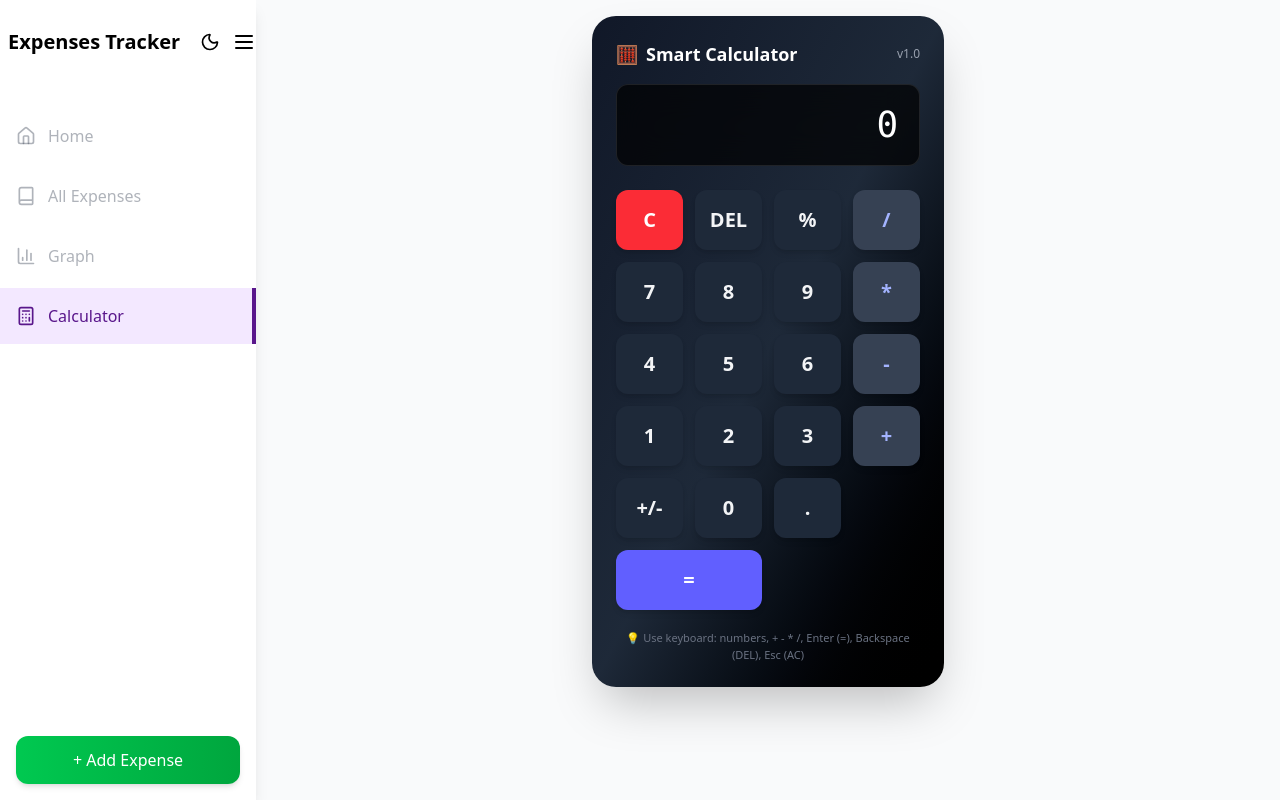
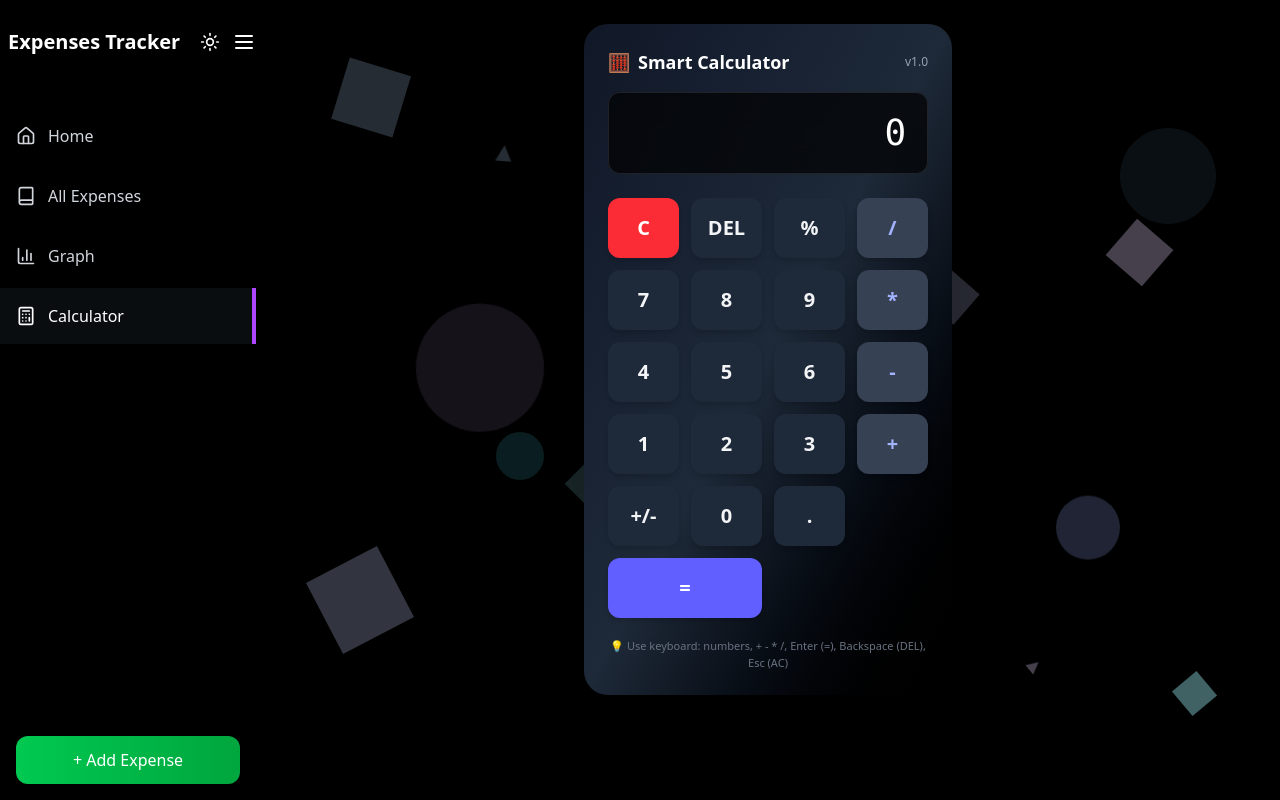
Before and after one commit to dulmini11/coinwise, a Next.js app: page / in a window 1280 px wide. Both pictures are taken after a click on the button "Calculator". Built offline with nearby package versions, Linux system fonts and the light colour scheme.

Commit message:
Add background animations for calculator section

```diff
--- a/src/app/page.tsx
+++ b/src/app/page.tsx
@@ -24,7 +24,7 @@ import cancel from "../../public/cancel.png";
 
 export default function ExpensesPage() {
   // States
-  const [activeTab, setActiveTab] = useState("all_expenses"); // Navigation state
+  const [activeTab, setActiveTab] = useState("home"); // Navigation state
   const [isMinimized, setIsMinimized] = useState(false);
   const [isMobileSidebarOpen, setIsMobileSidebarOpen] = useState(false); // New mobile state
   const [categories, setCategories] = useState<string[]>([
@@ -38,7 +38,7 @@ export default function ExpensesPage() {
   const [sortBy, setSortBy] = useState("date");
   const [search, setSearch] = useState("");
   const [expenses, setExpenses] = useState<any[]>([]);
-  const [darkMode, setDarkMode] = useState(false);
+  const [darkMode, setDarkMode] = useState(true);
   const [selectedMonth, setSelectedMonth] = useState<string>(""); // New state for month selection
   const COLORS = ["#0088FE", "#00C49F", "#FFBB28", "#FF8042"];
 
@@ -658,8 +658,34 @@ export default function ExpensesPage() {
 
       case "calculator":
         return (
-          <div className="w-full max-w-sm mx-auto p-4">
-            <div className="bg-gradient-to-br from-gray-900 via-gray-800 to-black rounded-3xl shadow-2xl p-4 md:p-6 relative overflow-hidden">
+          <div className="relative min-h-screen overflow-hidden p-4">
+
+            {/* Animated Geometric Shapes */}
+            <div className="absolute inset-0 overflow-hidden">
+              {/* Squares */}
+              <div className="absolute top-20 left-20 w-16 h-16 bg-blue-200/20 dark:bg-blue-500/10 rotate-12 animate-float-slow"></div>
+              <div className="absolute top-60 right-32 w-12 h-12 bg-purple-200/30 dark:bg-purple-500/15 rotate-45 animate-float-delayed"></div>
+              <div className="absolute bottom-40 left-16 w-20 h-20 bg-indigo-200/25 dark:bg-indigo-500/10 rotate-12 animate-spin-slow"></div>
+              <div className="absolute bottom-20 right-20 w-8 h-8 bg-cyan-200/40 dark:bg-cyan-500/20 rotate-45 animate-float-slow"></div>
+
+              {/* Circles */}
+              <div className="absolute top-32 right-16 w-24 h-24 bg-blue-300/15 dark:bg-blue-400/10 rounded-full animate-pulse-gentle"></div>
+              <div className="absolute top-80 left-40 w-32 h-32 bg-purple-300/10 dark:bg-purple-400/8 rounded-full animate-float-delayed"></div>
+              <div className="absolute bottom-60 right-40 w-16 h-16 bg-indigo-300/20 dark:bg-indigo-400/12 rounded-full animate-bounce-gentle"></div>
+              <div className="absolute bottom-80 left-60 w-12 h-12 bg-cyan-300/25 dark:bg-cyan-400/15 rounded-full animate-pulse-gentle"></div>
+
+              {/* Triangles (using CSS borders) */}
+              <div className="absolute top-40 left-60 w-0 h-0 border-l-8 border-r-8 border-b-16 border-transparent border-b-blue-200/20 dark:border-b-blue-500/10 animate-float-slow"></div>
+              <div className="absolute bottom-32 right-60 w-0 h-0 border-l-6 border-r-6 border-b-12 border-transparent border-b-purple-200/30 dark:border-b-purple-500/15 animate-spin-slow"></div>
+
+              {/* Diamonds */}
+              <div className="absolute top-72 right-80 w-10 h-10 bg-indigo-200/20 dark:bg-indigo-500/12 transform rotate-45 animate-float-delayed"></div>
+              <div className="absolute bottom-72 left-80 w-14 h-14 bg-cyan-200/15 dark:bg-cyan-500/10 transform rotate-45 animate-bounce-gentle"></div>
+            </div>
+
+            {/* Calculator Container */}
+            <div className="w-full max-w-sm mx-auto p-2">
+            <div className="bg-gradient-to-br from-gray-900 via-gray-800 to-black rounded-3xl shadow-2xl p-2 md:p-6 relative overflow-hidden">
 
               {/* Title */}
               <div className="flex items-center justify-between mb-4">
@@ -706,6 +732,37 @@ export default function ExpensesPage() {
                 💡 Use keyboard: numbers, + - * /, Enter (=), Backspace (DEL), Esc (AC)
               </div>
             </div>
+          </div>
+
+            {/* Simple CSS Animations */}
+            <style jsx>{`
+              @keyframes float-slow {
+                0%, 100% { transform: translateY(0px) rotate(0deg); }
+                50% { transform: translateY(-15px) rotate(5deg); }
+              }
+              @keyframes float-delayed {
+                0%, 100% { transform: translateY(0px) rotate(0deg); }
+                50% { transform: translateY(-20px) rotate(-5deg); }
+              }
+              @keyframes spin-slow {
+                from { transform: rotate(0deg); }
+                to { transform: rotate(360deg); }
+              }
+              @keyframes pulse-gentle {
+                0%, 100% { opacity: 0.3; }
+                50% { opacity: 0.6; }
+              }
+              @keyframes bounce-gentle {
+                0%, 100% { transform: translateY(0); }
+                50% { transform: translateY(-10px); }
+              }
+
+              .animate-float-slow { animation: float-slow 6s ease-in-out infinite; }
+              .animate-float-delayed { animation: float-delayed 8s ease-in-out infinite; }
+              .animate-spin-slow { animation: spin-slow 20s linear infinite; }
+              .animate-pulse-gentle { animation: pulse-gentle 4s ease-in-out infinite; }
+              .animate-bounce-gentle { animation: bounce-gentle 3s ease-in-out infinite; }
+            `}</style>
           </div>
         );
 
@@ -1205,11 +1262,11 @@ export default function ExpensesPage() {
             className={`w-full flex items-center p-4 transition-colors duration-200 ${
               activeTab === item.id
                 ? darkMode
-                  ? "bg-gray-700/40 text-white border-r-4 border-purple-500"
+                  ? "bg-gray-700/20 text-white border-r-4 border-purple-500"
                   : "bg-purple-100 text-purple-900 border-r-4 border-purple-900"
                 : darkMode
                 ? "text-gray-300 hover:bg-gray-700/40"
-                : "text-gray-700/40 hover:bg-gray-100 hover:text-gray-900"
+                : "text-gray-900 hover:bg-gray-100 hover:text-gray-900"
             }`}
           >
             <span className="text-lg">{item.icon}</span>
@@ -1244,7 +1301,7 @@ export default function ExpensesPage() {
     </div>
 
     {/* Main Content */}
-    <div className="flex-1 overflow-y-auto pt-16 lg:pt-0 p-4 lg:p-8">
+    <div className="flex-1 overflow-y-auto pt-16 lg:pt-0 p-4 lg:p-0">
       {renderContent()}
     </div>
   </div>
```
